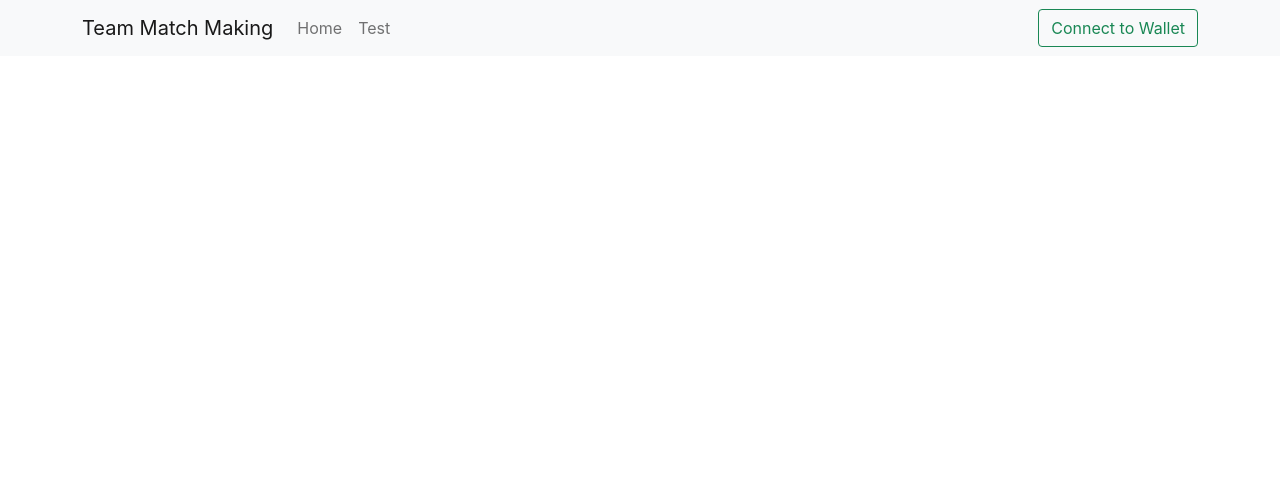
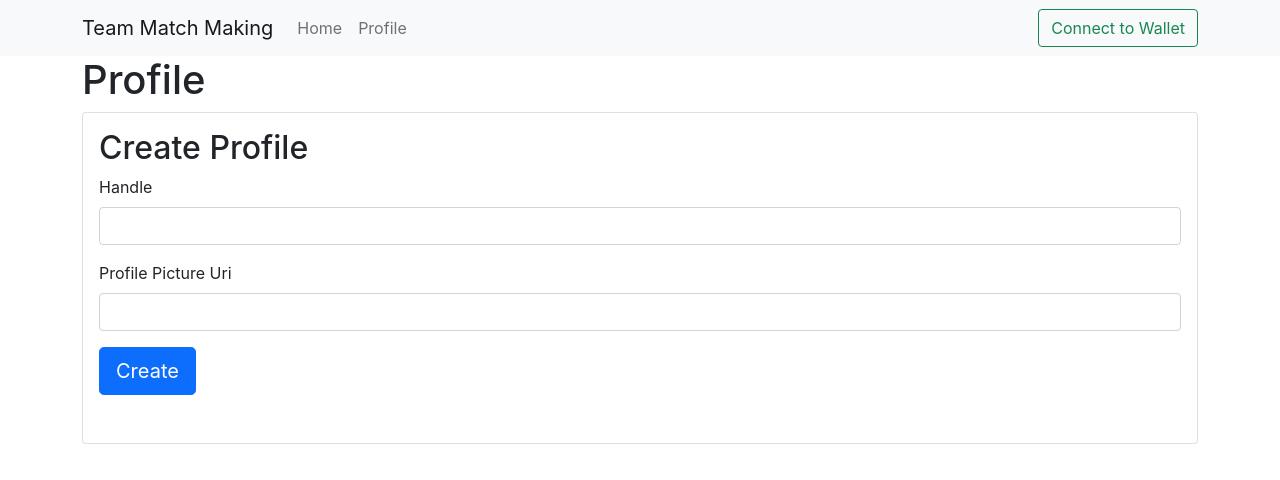
Before and after one commit to ysongh/Team-Match-Making, a React (Create React App) app: page /#/profile in a window 1280 px wide. Shown: the top 480 px of the page. Built offline with nearby package versions, Linux system fonts and the light colour scheme; the HTML template or start-up script is replaced by a standard one.

Commit message:
feat: create profile using LENS API

```diff
--- a/src/App.js
+++ b/src/App.js
@@ -2,6 +2,7 @@
 import { HashRouter, Route, Routes } from 'react-router-dom';
 
 import Navbar from './components/layout/Navbar';
+import Profile from './pages/Profile';
 import './App.css';
 
 function App() {
@@ -14,9 +15,9 @@
         setWalletAddress={setWalletAddress}/>
       <Routes>
         <Route
-          path="/test"
+          path="/profile"
           element={
-            <h1>Test</h1>} />
+            <Profile />} />
         <Route
           path="/"
           element={
--- /dev/null
+++ b/src/components/create-profile.js
@@ -0,0 +1,28 @@
+import { apolloClient } from './apollo-client';
+// this is showing you how you use it with react for example
+// if your using node or something else you can import using
+// @apollo/client/core!
+import { gql } from '@apollo/client'
+
+const CREATE_PROFILE = `
+  mutation($request: CreateProfileRequest!) {
+    createProfile(request: $request) {
+      ... on RelayerResult {
+        txHash
+      }
+      ... on RelayError {
+        reason
+      }
+            __typename
+    }
+ }
+`
+
+export const createProfile = (createProfileRequest) => {
+   return apolloClient.mutate({
+    mutation: gql(CREATE_PROFILE),
+    variables: {
+      request: createProfileRequest
+    },
+  })
+}
--- a/src/components/layout/Navbar.js
+++ b/src/components/layout/Navbar.js
@@ -5,6 +5,7 @@
 import Web3Modal from 'web3modal';
 import { generateChallenge } from '../../components/generate-challenge';
 import { authenticate } from '../../components/authenticate';
+
 
 function Navbar({ walletAddress, setWalletAddress }) {
   const connectWallet = async () => {
@@ -45,7 +46,7 @@
               <Link className="nav-link" aria-current="page" to="/">Home</Link>
             </li>
             <li className="nav-item">
-              <Link className="nav-link" aria-current="page" to="/test">Test</Link>
+              <Link className="nav-link" aria-current="page" to="/profile">Profile</Link>
             </li>
           </ul>
           <button className="btn btn-outline-success" type="submit"  onClick={connectWallet}>
--- /dev/null
+++ b/src/components/profile/CreateProfileForm.js
@@ -0,0 +1,57 @@
+import React, { useState }from 'react';
+
+function CreateProfileForm({ create }) {
+  const [handle, setHandle] = useState('');
+  const [profilePictureUri, setProfilePictureUri] = useState(null);
+  const [transactionUrl, setTransactionUrl] = useState('');
+  const [loading, setLoading] = useState(false);
+
+  const onSubmit = async () => {
+    try{
+      setLoading(true);
+
+      console.log(handle, profilePictureUri);
+      const tx = await create(handle, profilePictureUri);
+      setTransactionUrl(tx);
+      setLoading(false);
+    } catch(error) {
+      console.error(error);
+      setLoading(false);
+    }
+  }
+
+  return (
+    <div className="card card-body m-auto">
+      <h2>Create Profile</h2>
+
+      <div className="mb-3">
+        <label htmlFor="handle" className="form-label">Handle</label>
+        <input className="form-control" id="name" onChange={(e) => setHandle(e.target.value)}/>
+      </div>
+
+      <div className="mb-3">
+        <label htmlFor="handle" className="form-label">Profile Picture Uri</label>
+        <input className="form-control" id="name" onChange={(e) => setProfilePictureUri(e.target.value)}/>
+      </div>
+
+      <div className="mb-3">
+        {!loading
+          ? <button className="btn btn-primary btn-lg mb-3" onClick={onSubmit}>
+              Create
+            </button>
+          : <p>Loading...</p>
+        }
+      </div>
+      {transactionUrl &&
+        <p className="text-success" style={{ fontSize: '1.4rem'}}>
+          Success, see transaction {" "}
+          <a href={`https://mumbai.polygonscan.com/tx/${transactionUrl}`} target="_blank" rel="noopener noreferrer">
+              {transactionUrl}
+          </a>
+        </p>
+      }
+    </div>
+  )
+}
+
+export default CreateProfileForm
--- /dev/null
+++ b/src/pages/Profile.js
@@ -0,0 +1,28 @@
+import React from 'react';
+
+import CreateProfileForm from '../components/profile/CreateProfileForm';
+import { createProfile } from '../components/create-profile';
+
+function Profile() {
+	const create = async (handle, profilePictureUri) => {
+		const myProfile = {
+			handle: handle,
+			profilePictureUri: profilePictureUri,
+			followNFTURI: null,
+			followModule: null
+		};
+
+		const profile = await createProfile(myProfile);
+		console.log(profile);
+		return profile.data.createProfile.txHash;
+	}
+
+	return (
+		<div className='container'>
+			<h1>Profile</h1>
+			<CreateProfileForm create={create} />
+		</div>
+	)
+}
+
+export default Profile;
```
